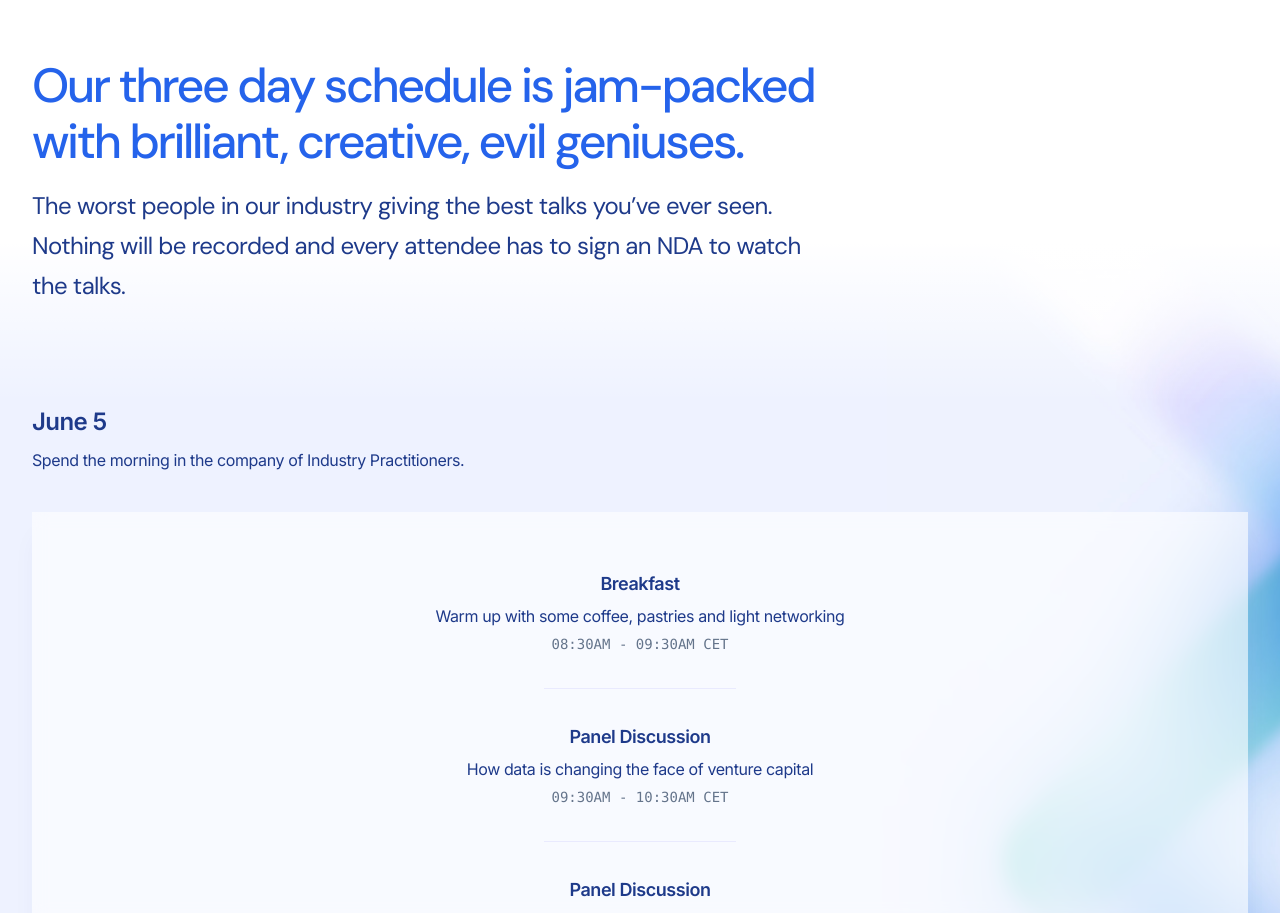
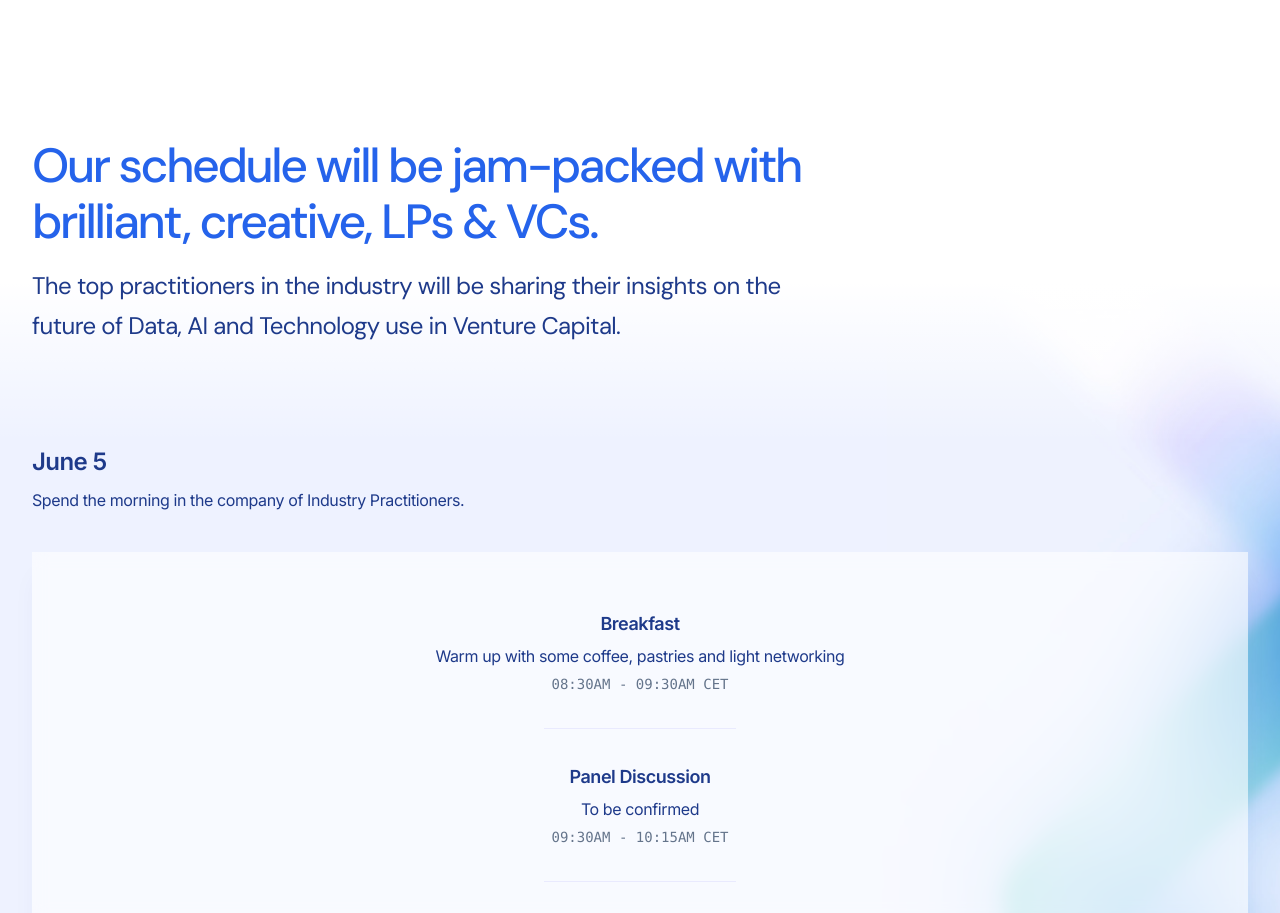
Before and after one commit to cyber-vc/cyber-vc.github.io, a Next.js app: page / in a window 1280 px wide. Shown: the part 1880-2793 px from the top of the page. Built offline with nearby package versions, Linux system fonts and the light colour scheme.

Commit message:
change name to technovc

```diff
--- a/src/app/layout.tsx
+++ b/src/app/layout.tsx
@@ -19,11 +19,11 @@ const dmSans = DM_Sans({
 
 export const metadata: Metadata = {
   title: {
-    template: '%s - CyberVC',
-    default: 'CyberVC - A community-driven data in VC conference',
+    template: '%s - TechnoVC',
+    default: 'TechnoVC - A community-driven data in VC conference',
   },
   description:
-    'At Cyber VC, participants explore the forefront of tech in venture capital, learning to implement sophisticated strategies that remain under the radar.',
+    'At Techno VC, participants explore the forefront of tech in venture capital, learning to implement sophisticated strategies that remain under the radar.',
 }
 
 export default function RootLayout({
--- a/src/components/Footer.tsx
+++ b/src/components/Footer.tsx
@@ -8,11 +8,11 @@ export function Footer() {
         <div className="mt-10 flex items-center lg:mt-0 lg:grow lg:basis-0">
           <Logo className="h-12 w-auto text-slate-900" />
           <div className="text-3xl font-semibold tracking-tighter">
-            Cyber VC
+            Techno VC
           </div>
         </div>
         <p className="mt-6 text-base text-slate-500 md:mt-0">
-          Copyright &copy; {new Date().getFullYear()} CyberVC.
+          Copyright &copy; {new Date().getFullYear()} TechnoVC.
         </p>
       </Container>
     </footer>
--- a/src/components/Header.tsx
+++ b/src/components/Header.tsx
@@ -10,7 +10,7 @@ export function Header() {
         <div className="mt-10 flex items-center lg:mt-0 lg:grow lg:basis-0">
           <Logo className="h-12 w-auto text-slate-900" />
           <div className="text-3xl font-semibold tracking-tighter">
-            Cyber VC
+            Techno VC
           </div>
         </div>
         <div className="order-first -mx-4 flex flex-auto basis-full overflow-x-auto whitespace-nowrap border-b border-blue-600/10 py-4 font-mono text-sm text-blue-600 sm:-mx-6 lg:order-none lg:mx-0 lg:basis-auto lg:border-0 lg:py-0">
--- a/src/components/Hero.tsx
+++ b/src/components/Hero.tsx
@@ -9,12 +9,12 @@ export function Hero() {
       <Container className="relative">
         <div className="mx-auto max-w-2xl lg:max-w-4xl lg:px-12">
           <h1 className="font-display text-5xl font-bold tracking-tighter text-blue-600 sm:text-7xl">
-            <span className="sr-only">CyberVC - </span>Cyber VC Conference:
+            <span className="sr-only">TechnoVC - </span>Techno VC Conference:
             Redefining VC with Technology
           </h1>
           <div className="mt-6 space-y-6 font-display text-2xl tracking-tight text-blue-900">
             <p>
-              Cyber VC is tailored for venture capitalists and limited partners
+              Techno VC is tailored for venture capitalists and limited partners
               seeking an edge through technology. It&apos;s a gathering for
               those who go beyond the surface, offering insights into
               data-driven investing, the use of technology to enhance VC
--- a/src/components/Schedule.tsx
+++ b/src/components/Schedule.tsx
@@ -33,22 +33,21 @@ const schedule: Array<Day> = [
       },
       {
         name: 'Panel Discussion',
-        description: 'How data is changing the face of venture capital',
+        description: 'To be confirmed',
         start: '09:30AM',
-        end: '10:30AM',
+        end: '10:15AM',
+      },
+      {
+        name: 'TBD',
+        description: 'To be confirmed',
+        start: '10:30AM',
+        end: '11:15AM',
       },
       {
         name: 'Panel Discussion',
-        description: 'What do LPs want from tech enabled VCs?',
-        start: '10:30AM',
-        end: '11:30AM',
-      },
-      {
-        name: 'Panel Discussion',
-        description:
-          'Exploring the forefront of tech & product driven venture capital',
+        description: 'To be confirmed',
         start: '11:30AM',
-        end: '12:30PM',
+        end: '12:15PM',
       },
     ],
   },
@@ -192,13 +191,12 @@ export function Schedule() {
       <Container className="relative z-10">
         <div className="mx-auto max-w-2xl lg:mx-0 lg:max-w-4xl lg:pr-24">
           <h2 className="font-display text-4xl font-medium tracking-tighter text-blue-600 sm:text-5xl">
-            Our three day schedule is jam-packed with brilliant, creative, evil
-            geniuses.
+            Our schedule will be jam-packed with brilliant, creative, LPs &amp;
+            VCs.
           </h2>
           <p className="mt-4 font-display text-2xl tracking-tight text-blue-900">
-            The worst people in our industry giving the best talks you’ve ever
-            seen. Nothing will be recorded and every attendee has to sign an NDA
-            to watch the talks.
+            The top practitioners in the industry will be sharing their insights
+            on the future of Data, AI and Technology use in Venture Capital.
           </p>
         </div>
       </Container>
```
